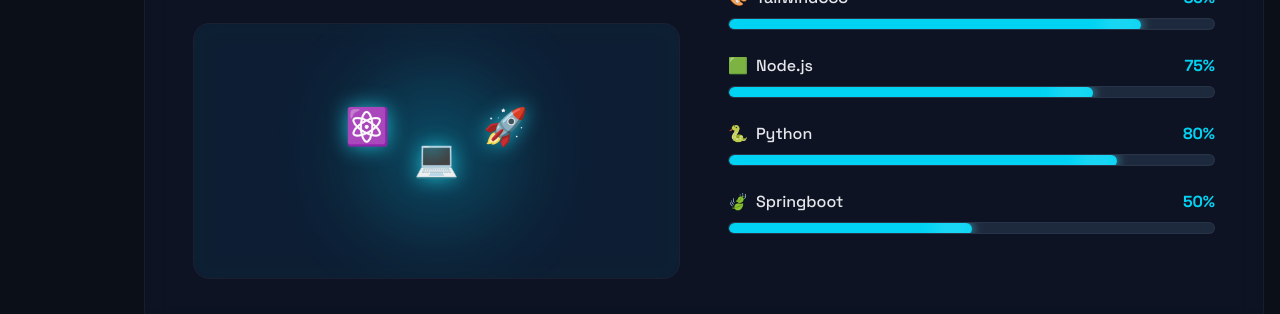
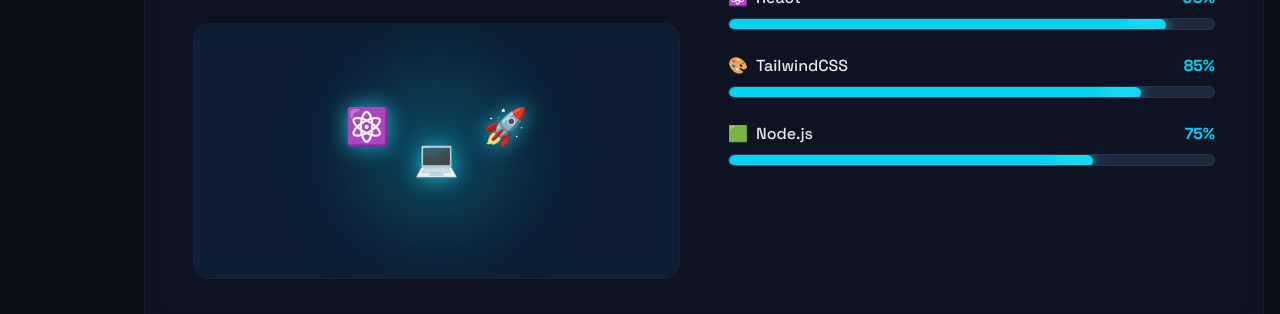
Before and after one commit to abdulfaizaan/portfolio, a React (Vite) app: page / in a window 1280 px wide. Shown: the part 1160-1474 px from the top of the page. Built offline with nearby package versions, Linux system fonts and the light colour scheme.

Commit message:
Update Skills.jsx

```diff
--- a/src/components/sections/Skills.jsx
+++ b/src/components/sections/Skills.jsx
@@ -5,8 +5,6 @@
     { name: "React", level: 90, icon: "⚛️" },
     { name: "TailwindCSS", level: 85, icon: "🎨" },
     { name: "Node.js", level: 75, icon: "🟩" },
-    { name: "Python", level: 80, icon: "🐍" },
-    { name: "Springboot", level: 50, icon: "🍃" },
   ];
 
   return (
```
